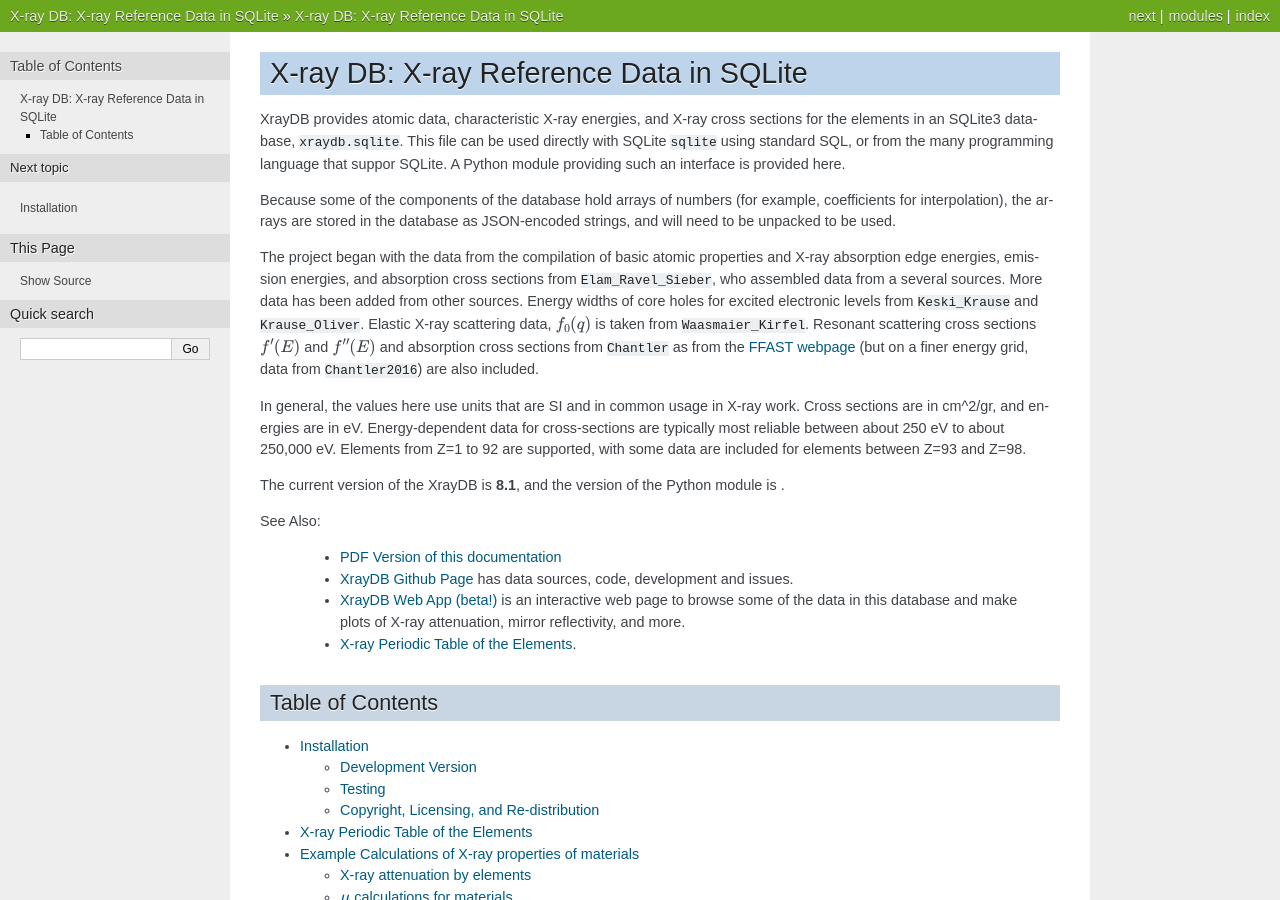
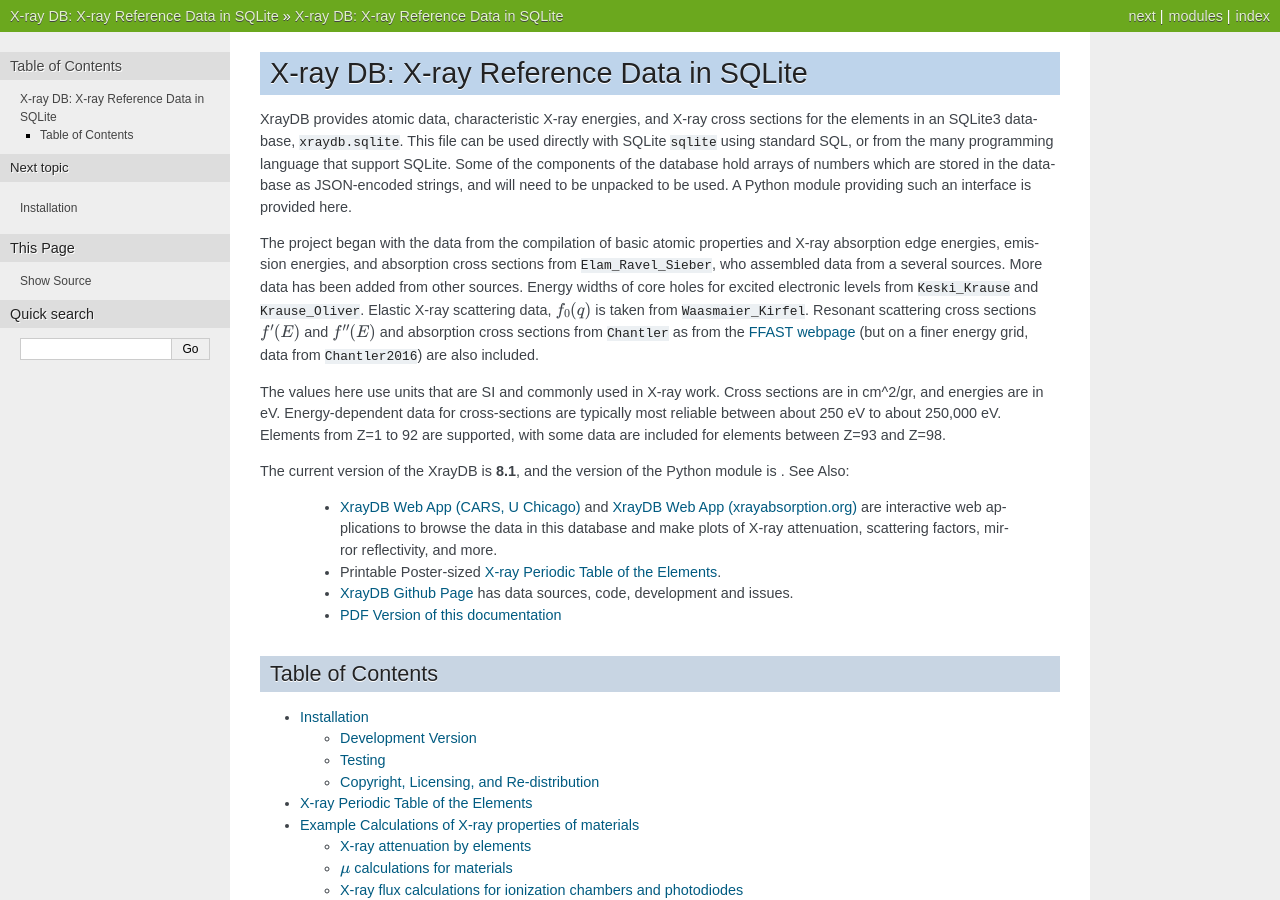
Before and after one commit to xraypy/XrayDB, a Sphinx documentation site: the page built from doc/index.rst, in a window 1280 px wide and 900 px high. Built offline with Sphinx 7.4.7, drawn with Linux system fonts in a browser that asks for light colours; the version number could not be read and is left out; cross-references to code outside the pages are shown as plain code.

Commit message:
some doc improvements for Darwin Widths, front-page links

```diff
--- a/doc/index.rst
+++ b/doc/index.rst
@@ -6,17 +6,16 @@
 .. _XrayDB Github Page:  https://github.com/xraypy/XrayDB
 .. _FFAST webpage:       https://www.nist.gov/pml/data/ffast/index.cfm
 .. _PDF Version of this documentation:  https://xraypy.github.io/XrayDB/xraydb.pdf
-.. _XrayDB Web App (beta!):  https://millenia.cars.aps.anl.gov/xraydb
+.. _XrayDB Web App (CARS, U Chicago):  https://millenia.cars.aps.anl.gov/xraydb
+.. _XrayDB Web App (xrayabsorption.org):  https://xraydb.xrayabsorption.org/
 
 XrayDB provides atomic data, characteristic X-ray energies, and X-ray cross
 sections for the elements in an SQLite3 database, ``xraydb.sqlite``.  This
 file can be used directly with SQLite :cite:`sqlite` using standard SQL, or
-from the many programming language that suppor SQLite.  A Python module
-providing such an interface is provided here.
-
-Because some of the components of the database hold arrays of numbers
-(for example, coefficients for interpolation), the arrays are stored in the
+from the many programming language that support SQLite.  Some of the
+components of the database hold arrays of numbers which are stored in the
 database as JSON-encoded strings, and will need to be unpacked to be used.
+A Python module providing such an interface is provided here.
 
 The project began with the data from the compilation of basic atomic
 properties and X-ray absorption edge energies, emission energies, and
@@ -29,26 +28,26 @@
 cross sections from :cite:`Chantler` as from the `FFAST webpage`_ (but on
 a finer energy grid, data from :cite:`Chantler2016`) are also included.
 
-In general, the values here use units that are SI and in common usage in
-X-ray work.  Cross sections are in cm^2/gr, and energies are in eV.
-Energy-dependent data for cross-sections are typically most reliable
-between about 250 eV to about 250,000 eV.  Elements from Z=1 to 92 are
-supported, with some data are included for elements between Z=93 and Z=98.
+The values here use units that are SI and commonly used in X-ray work.
+Cross sections are in cm^2/gr, and energies are in eV.  Energy-dependent
+data for cross-sections are typically most reliable between about 250 eV to
+about 250,000 eV.  Elements from Z=1 to 92 are supported, with some data
+are included for elements between Z=93 and Z=98.
 
 The current version of the XrayDB is **8.1**, and the version of the Python
-module is |release|.
+module is |release|.   See Also:
 
-See Also:
+   * `XrayDB Web App (CARS, U Chicago)`_ and `XrayDB Web App
+     (xrayabsorption.org)`_ are interactive web applications to browse the
+     data in this database and make plots of X-ray attenuation, scattering
+     factors, mirror reflectivity, and more.
+
+   * Printable Poster-sized :ref:`periodic_tables`.
+
+   * `XrayDB Github Page`_ has data sources, code, development and issues.
 
    * `PDF Version of this documentation`_
 
-   * `XrayDB Github Page`_ has data sources, code, development and issues.
-
-   * `XrayDB Web App (beta!)`_ is an interactive web page to browse some of
-     the data in this database and make plots of X-ray attenuation,
-     mirror reflectivity, and more.
-
-   * :ref:`periodic_tables`.
 
 Table of Contents
 -----------------------
```
Also changed, not shown: doc/examples.rst (+7 -1 lines).
